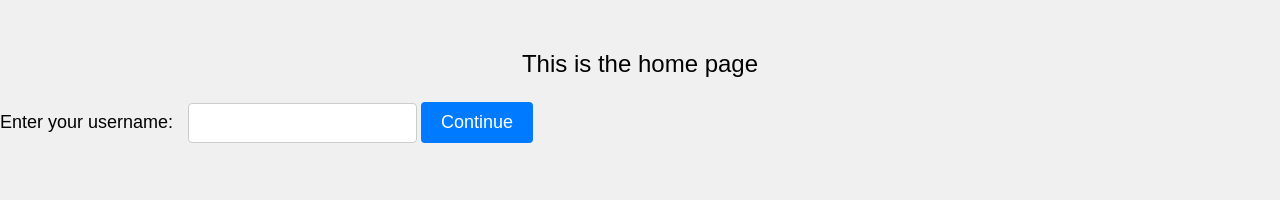
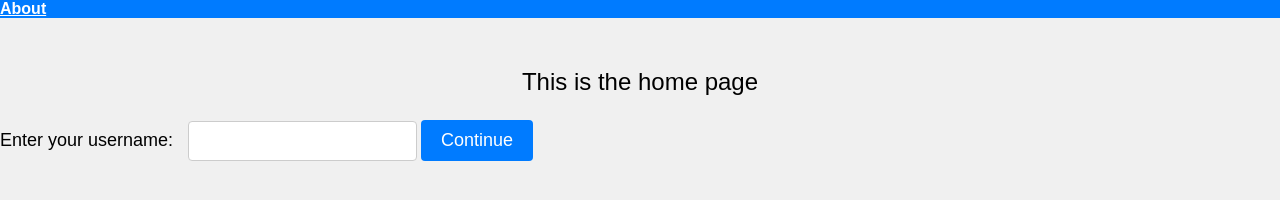
Before and after one commit to QingyangZeng-121/CA4, a website: page public/index.html in a window 1280 px wide. Drawn offline with Linux system fonts and the light colour scheme.

Commit message:
Update index.html

```diff
--- a/public/index.html
+++ b/public/index.html
@@ -2,8 +2,34 @@
 <html lang="en">
 <head>
     <title>Home page</title>
-    <!-- ...（其他头部信息）... -->
     <style>
+            /* Add this CSS code to your existing stylesheets or create a new one */
+        header {
+            background-color: #007bff; /* Background color for the header */
+            color: white; /* Text color for header links */
+        }
+
+        header nav ul {
+            list-style: none;
+            padding: 0;
+            margin: 0;
+        }
+
+        header nav ul li {
+            display: inline;
+            margin-right: 20px;
+        }
+
+        header nav ul li a {
+            text-decoration: none;
+            color: white;
+            font-weight: bold;
+        }
+
+        header nav ul li a:hover {
+            text-decoration: underline;
+        }
+
         body {
             font-family: Arial, sans-serif;
             background-color: #f0f0f0;
@@ -45,23 +71,32 @@
     </style>
 </head>
 <body>
+    <header>
+        <nav>
+            <ul>
+                <li><a href="about.html">About</a></li>
+            </ul>
+        </nav>
+        <!-- Your site logo or title goes here -->
+    </header>
+    <!-- ... (rest of your HTML content) ... -->
     <p>This is the home page</p>
 
-    <!-- 添加一个用户名输入框 -->
+    <!-- Add a username input box. -->
     <label for="username">Enter your username:</label>
     <input type="text" id="username" name="username" autocomplete="off" required> <!-- Add 'name' attribute -->
 
-    <!-- 添加一个 "Continue" 按钮，点击后跳转到聊天页面 -->
+    <!-- Add a "Continue" button to jump to the chat page. -->
     <button onclick="enterChat()">Continue</button>
 
     <script>
-        // 定义 enterChat 函数，用于跳转到聊天页面
+        // Define the enterChat function to jump to the chat page.
         function enterChat() {
             const username = document.getElementById("username").value;
             if (username.trim() !== "") {
-                // 将用户名存储在本地存储中，以便在聊天页面中访问
+                // Store usernames in local storage for access on chat pages.
                 localStorage.setItem("username", username);
-                // 跳转到聊天页面
+                // Jump to the chat page.
                 window.location.href = "chat.html";
             } else {
                 alert("Please enter a valid username.");
```
